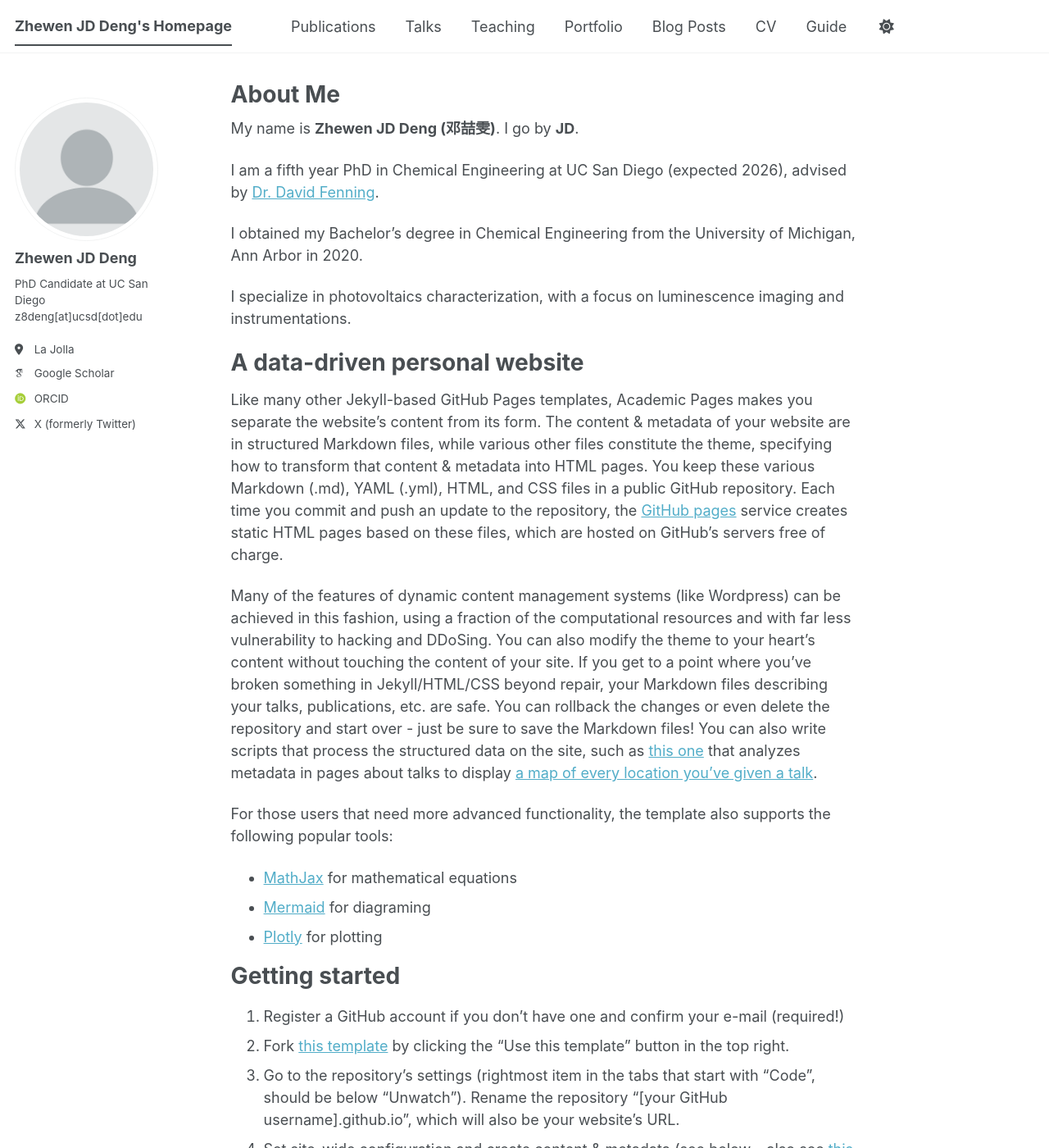
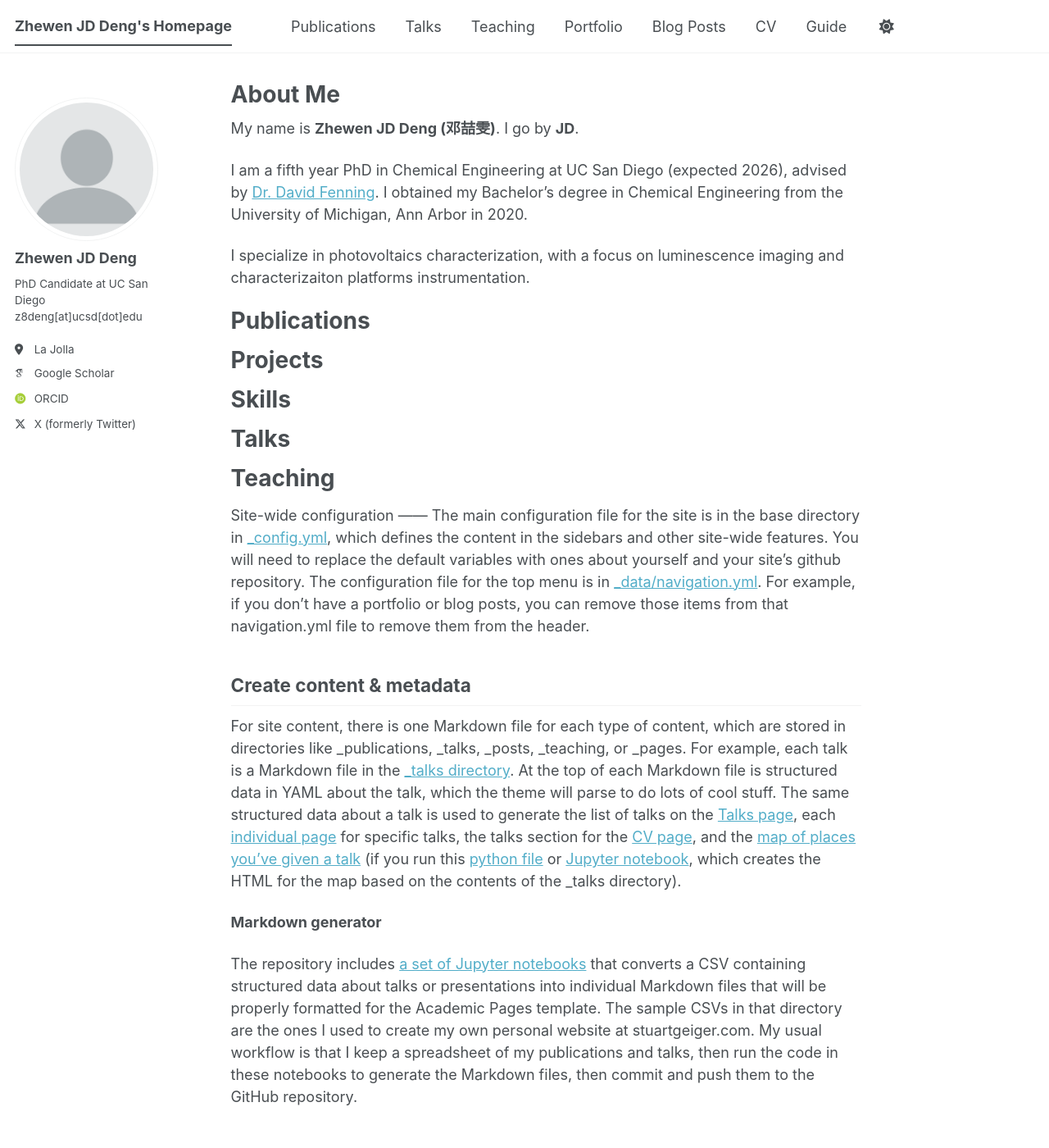
Before and after one commit to zhewenjddeng-personal/zhewenjddeng-personal.github.io, a Jekyll site: the page built from _pages/about.md, in a window 1280 px wide and 1400 px high. Shown: the whole window at 82% size. Built offline with Jekyll 4.4.1, drawn with Linux system fonts in a browser that asks for light colours; some web fonts are replaced; a script bundle is joined from its source files by our own code; library files that are not in the unit come from our copies; some of the changed text lies outside the part shown.

Commit message:
Update about.md

```diff
--- a/_pages/about.md
+++ b/_pages/about.md
@@ -9,32 +9,28 @@ redirect_from:
 
 My name is **Zhewen JD Deng (邓喆雯)**. I go by **JD**.
 
-I am a fifth year PhD in Chemical Engineering at UC San Diego (expected 2026), advised by [Dr. David Fenning](https://jacobsschool.ucsd.edu/node/3546).
+I am a fifth year PhD in Chemical Engineering at UC San Diego (expected 2026), advised by [Dr. David Fenning](https://jacobsschool.ucsd.edu/node/3546). I obtained my Bachelor's degree in Chemical Engineering from the University of Michigan, Ann Arbor in 2020.
 
-I obtained my Bachelor's degree in Chemical Engineering from the University of Michigan, Ann Arbor in 2020.
+I specialize in photovoltaics characterization, with a focus on luminescence imaging and characterizaiton platforms instrumentation.
 
-I specialize in photovoltaics characterization, with a focus on luminescence imaging and instrumentations.
+Publications
+======
 
-A data-driven personal website
+
+Projects
 ======
-Like many other Jekyll-based GitHub Pages templates, Academic Pages makes you separate the website's content from its form. The content & metadata of your website are in structured Markdown files, while various other files constitute the theme, specifying how to transform that content & metadata into HTML pages. You keep these various Markdown (.md), YAML (.yml), HTML, and CSS files in a public GitHub repository. Each time you commit and push an update to the repository, the [GitHub pages](https://pages.github.com/) service creates static HTML pages based on these files, which are hosted on GitHub's servers free of charge.
 
-Many of the features of dynamic content management systems (like Wordpress) can be achieved in this fashion, using a fraction of the computational resources and with far less vulnerability to hacking and DDoSing. You can also modify the theme to your heart's content without touching the content of your site. If you get to a point where you've broken something in Jekyll/HTML/CSS beyond repair, your Markdown files describing your talks, publications, etc. are safe. You can rollback the changes or even delete the repository and start over - just be sure to save the Markdown files! You can also write scripts that process the structured data on the site, such as [this one](https://github.com/academicpages/academicpages.github.io/blob/master/talkmap.ipynb) that analyzes metadata in pages about talks to display [a map of every location you've given a talk](https://academicpages.github.io/talkmap.html).
 
-For those users that need more advanced functionality, the template also supports the following popular tools:
-- [MathJax](https://www.mathjax.org/) for mathematical equations
-- [Mermaid](https://mermaid.js.org/) for diagraming
-- [Plotly](https://plotly.com/javascript/) for plotting
+Skills
+======
 
-Getting started
+
+Talks
 ======
-1. Register a GitHub account if you don't have one and confirm your e-mail (required!)
-1. Fork [this template](https://github.com/academicpages/academicpages.github.io) by clicking the "Use this template" button in the top right.
-1. Go to the repository's settings (rightmost item in the tabs that start with "Code", should be below "Unwatch"). Rename the repository "[your GitHub username].github.io", which will also be your website's URL.
-1. Set site-wide configuration and create content & metadata (see below -- also see [this set of diffs](https://archive.is/3TPas) showing what files were changed to set up [an example site](https://getorg-testacct.github.io) for a user with the username "getorg-testacct")
-1. Upload any files (like PDFs, .zip files, etc.) to the files/ directory. They will appear at https://[your GitHub username].github.io/files/example.pdf.
-1. Check status by going to the repository settings, in the "GitHub pages" section
 
+
+Teaching
+======
 Site-wide configuration
 ------
 The main configuration file for the site is in the base directory in [_config.yml](https://github.com/academicpages/academicpages.github.io/blob/master/_config.yml), which defines the content in the sidebars and other site-wide features. You will need to replace the default variables with ones about yourself and your site's github repository. The configuration file for the top menu is in [_data/navigation.yml](https://github.com/academicpages/academicpages.github.io/blob/master/_data/navigation.yml). For example, if you don't have a portfolio or blog posts, you can remove those items from that navigation.yml file to remove them from the header.
```
